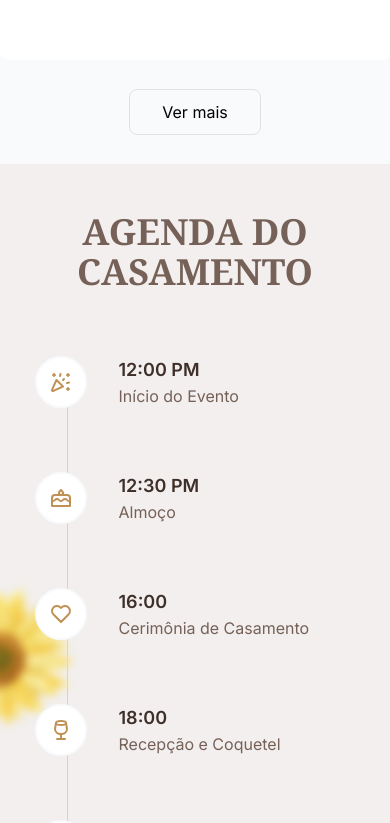
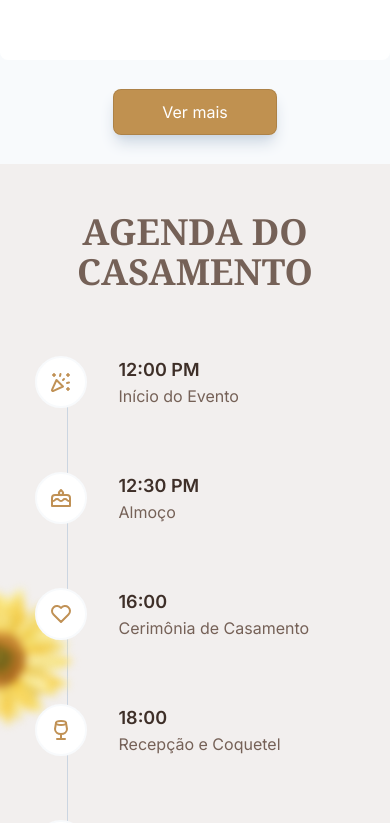
Before and after one commit to Rntzin/casamento, a Next.js app: page / in a window 390 px wide. Shown: the part 3753-4576 px from the top of the page. Built offline with nearby package versions, Linux system fonts and the light colour scheme.

Commit message:
feat: Responsive

```diff
--- a/next.config.js
+++ b/next.config.js
@@ -1,24 +1,12 @@
 /** @type {import('next').NextConfig} */
-const nextConfig = {
+
+module.exports = {
   images: {
-    domains: [
-      "karsten.vtexassets.com",
-      "m.media-amazon.com",
-      "encrypted-tbn1.gstatic.com",
-      "m.media-amazon.com",
-      "encrypted-tbn3.gstatic.com",
-      "http2.mlstatic.com",
-      "brastemp.vtexassets.com",
-      "product-hub-prd.madeiramadeira.com.br",
-      "unsplash.com",
-      "plus.unsplash.com",
-      "cdnm.westwing.com.br",
-      "www.constancezahn.com",
-      "triplover.com.br",
-      "cdn0.casamentos.com.br",
-      "images.unsplash.com",
+    remotePatterns: [
+      {
+        protocol: "https",
+        hostname: "**", // Permite qualquer hostname
+      },
     ],
   },
 };
-
-module.exports = nextConfig;
--- a/src/app/_components/gift.tsx
+++ b/src/app/_components/gift.tsx
@@ -47,7 +47,7 @@ export const Gift = () => {
       <FocusCards cards={cards} />
       <div className="text-center pb-10">
         <Link
-          className="bg-transparent mb-10 text-black px-8 py-3 border border-black border-opacity-10 rounded-lg hover:bg-[#C09155] hover:text-white hover:translate-y-[-5px] transition-all duration-300"
+          className="bg-[#C09150] mb-10 text-white px-12 py-3 border border-black border-opacity-10 rounded-lg hover:bg-[#C09150] shadow-lg shadow-slate-300 hover:text-white hover:translate-y-[-5px] transition-all duration-300"
           href={"/presentes"}
         >
           Ver mais
--- a/src/app/_components/marriage-section.tsx
+++ b/src/app/_components/marriage-section.tsx
@@ -44,7 +44,7 @@ function FinallySection() {
         </motion.h1>
         <a
           href="#"
-          className="bg-transparent mb-10 text-black px-12 py-3 border border-black border-opacity-10 rounded-lg hover:bg-[#C09155] hover:text-white hover:translate-y-[-5px] transition-all duration-300"
+          className="bg-[#C09150] mb-10 text-white px-12 py-3 border border-black border-opacity-10 rounded-lg hover:bg-[#C09150] shadow-lg shadow-slate-300 hover:text-white hover:translate-y-[-5px] transition-all duration-300"
         >
           Confirme sua presença
         </a>
--- a/src/app/presentes/page.tsx
+++ b/src/app/presentes/page.tsx
@@ -35,12 +35,12 @@ const presentes = [
   },
   {
     title: "Conjunto 6 canecas em porcelana Oxford",
-    src: "https://encrypted-tbn1.gstatic.com/shopping?q=tbn:ANd9GcTtajWkuyenVKxgqz2azFCd4-i7NcBMq-OIOCtll-Tzi-54m6Y4xS9KpFUEgntSYT7f3lERjfSie1aCfW7BIvByF9hGhDt94N9AUGgxd3DBXBLegjD3HUinpycarLLtkQIgdTkJcw&usqp=CAc",
+    src: "https://images.tcdn.com.br/img/img_prod/1180967/cj_6_canecas_260ml_em_porcelana_ryo_maresia_oxford_22491_1_7477a9e07359a963bbe25800a663ee9f.jpg",
     price: 119.89,
   },
   {
     title: "Conjunto de taças de crystal para vinho - 6 peças",
-    src: "https://encrypted-tbn3.gstatic.com/shopping?q=tbn:ANd9GcQUdmpNnbbe20hlEU63cFFb2rjVSoWCWMEBdNRXEKBWZFx3yGmQ2422X09HI02J6kZCnK1P4V8-EmGr_WDbmCHlHnUhIz_7FqsuL4U_yjmVl7kQCrZ9winsys4wmf-NVJVlPrT1AQ&usqp=CAc",
+    src: "https://images.tcdn.com.br/img/img_prod/361962/conjunto_de_tacas_de_cristal_para_vinho_branco_6_pecas_oxford_10175_1_80319e2901c65318079226c6dc833dc4.jpg",
     price: 159.9,
   },
   {
@@ -75,7 +75,7 @@ const presentes = [
   },
   {
     title: "Jogo de lençol King Size 4 peças",
-    src: "https://m.media-amazon.com/images/I/31TgkyHJ3aL._AC_SX679_.jpg",
+    src: "https://images.yampi.me/assets/stores/lindacasa/uploads/images/jogo-de-lencol-king-size-4-pecas-napoli-percal-300-fios-lese-bordado-ingles-fendi-635021dd1d2cd-medium.jpg",
     price: 239.99,
   },
   {
@@ -120,7 +120,7 @@ const presentes = [
   },
   {
     title: "Lava louças",
-    src: "https://m.media-amazon.com/images/I/41yb7JiKeVL.__AC_SY445_SX342_QL70_ML2_.jpg",
+    src: "https://brastemp.vtexassets.com/arquivos/ids/228747/lava-loucas-brastemp-blf08bs-frontal-2.jpg?v=637946147173170000",
     price: 2213.0,
   },
   {
@@ -150,7 +150,7 @@ const presentes = [
   },
   {
     title: "Porta condimentos giratório",
-    src: "https://m.media-amazon.com/images/I/61OG7XRQh5L._AC_SL1200_.jpg",
+    src: "https://goianita.vteximg.com.br/arquivos/ids/161402-1000-1000/3417325863_2SZ.jpg?v=637656785892230000",
     price: 144.8,
   },
   {
@@ -190,7 +190,7 @@ const presentes = [
   },
   {
     title: "Mesa sala de jantar",
-    src: "https://product-hub-prd.madeiramadeira.com.br/789381441/images/1c1cb5ed-97b1-4b76-8ae8-f4d9eec567149e884a36standardresolution.jpg?width=700&canvas=1:1&bg-color=FFF",
+    src: "https://images.homify.com/v1442345204/p/photo/image/910507/_JBF0637.jpg",
     price: 2599.0,
   },
   {
@@ -285,7 +285,7 @@ const presentes = [
   },
   {
     title: "Um vale presente para a noiva na lua de mel",
-    src: "https://plus.unsplash.com/premium_photo-1671730781295-bc98b58d25c4?q=80&w=1287&auto=format&fit=crop&ixlib=rb-4.0.3&ixid=M3wxMjA3fDB8MHxwaG90by1wYWdlfHx8fGVufDB8fHx8fA%3D%3D",
+    src: "https://acdn.mitiendanube.com/stores/002/060/155/products/60cdee74-445d-4507-974e-f34ed4e6ac42-d3f4b6e3d05ed2296d17056846529732-1024-1024.webp",
     price: 500,
   },
   {
```
